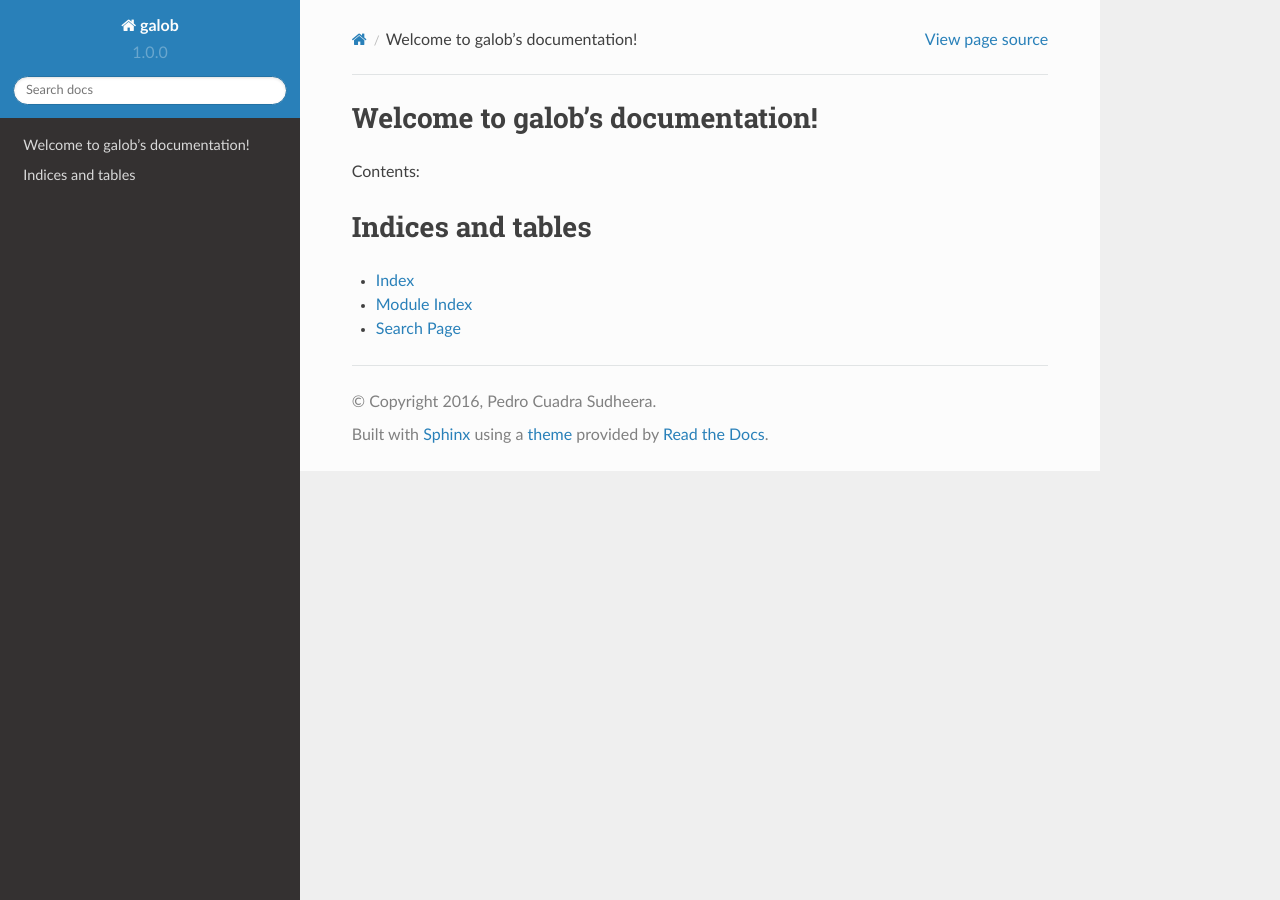
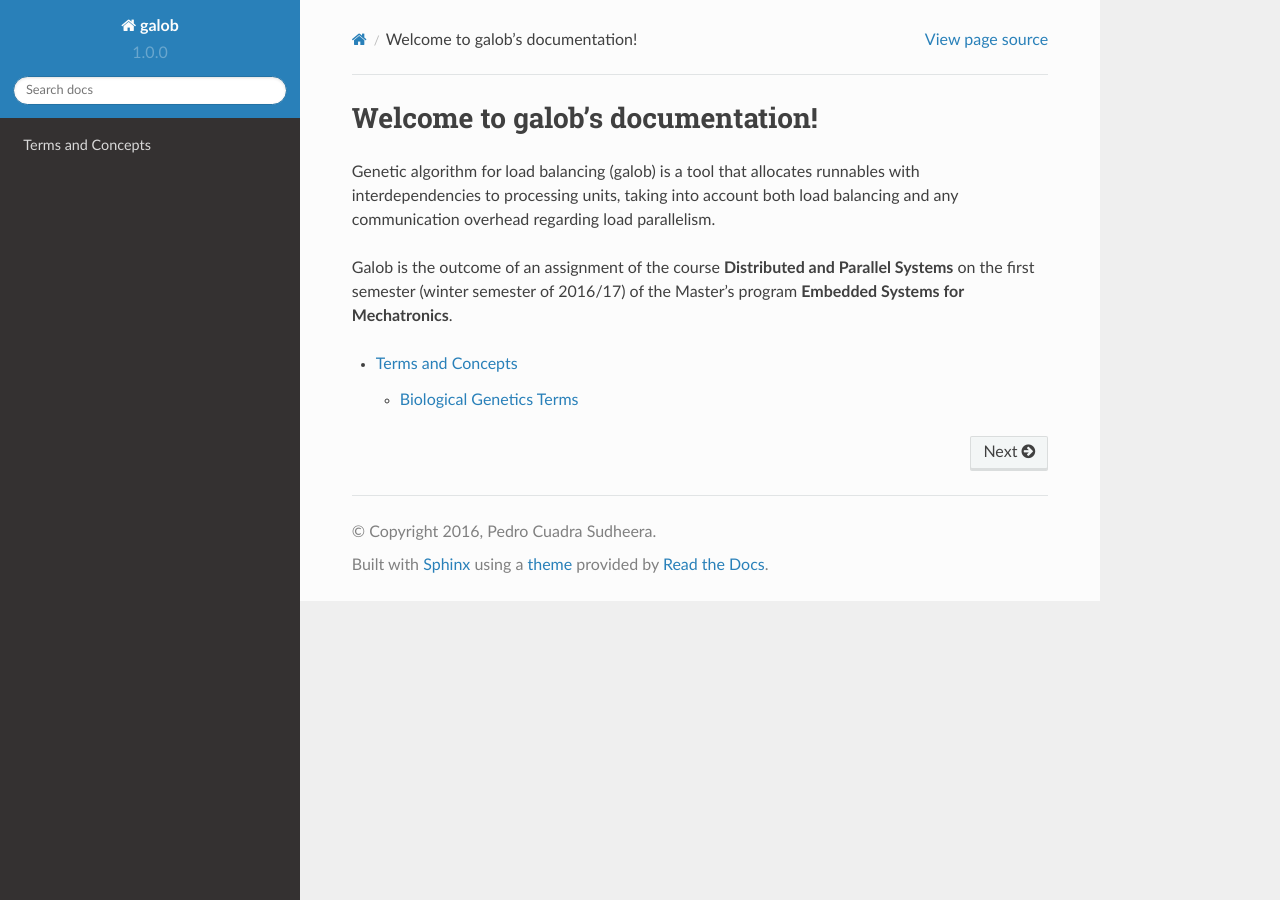
Before and after one commit to pjcuadra/galob, a Sphinx documentation site: the page built from docs/source/index.rst, in a window 1280 px wide. Built offline with Sphinx 7.4.7 and the Read the Docs theme 2.0.0, drawn with Linux system fonts in a browser that asks for light colours.

Commit message:
new: doc: Add biological genetics terms

```diff
--- a/docs/source/index.rst
+++ b/docs/source/index.rst
@@ -6,16 +6,15 @@
 Welcome to galob's documentation!
 =================================
 
-Contents:
+Genetic algorithm for load balancing (galob) is a tool that allocates
+runnables with interdependencies to processing units, taking into account both
+load balancing and any communication overhead regarding load parallelism.
+
+Galob is the outcome of an assignment of the course **Distributed and Parallel
+Systems** on the first semester (winter semester of 2016/17) of the Master's
+program **Embedded Systems for Mechatronics**.
 
 .. toctree::
    :maxdepth: 2
 
-
-
-Indices and tables
-==================
-
-* :ref:`genindex`
-* :ref:`modindex`
-* :ref:`search`
+   terms/index
--- /dev/null
+++ b/docs/source/terms/index.rst
@@ -0,0 +1,7 @@
+Terms and Concepts
+==================
+
+.. toctree::
+   :maxdepth: 2
+
+   genetics
```
Also changed, not shown: docs/source/terms/genetics.rst (added, +37 -0 lines).
